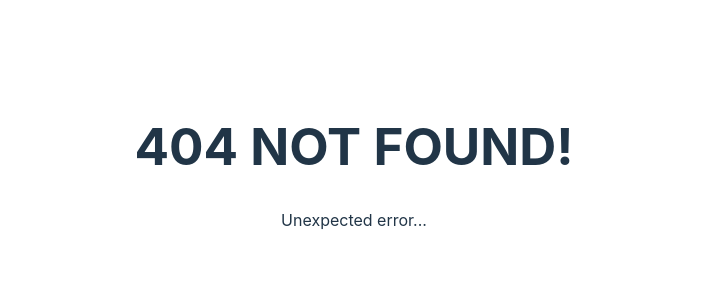
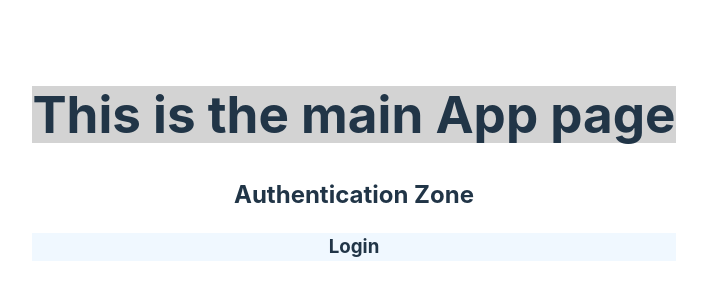
Before and after one commit to gustavogmv/gmv2-tecnofor-react, a React (Vite) app in the folder rutas/: page /login in a window 1280 px wide. Before the commit this address had no page. Shown: the part 234-534 px from the top of the page, without its empty margins (286-993 px from the left). Built offline with nearby package versions, Linux system fonts and the light colour scheme.

Commit message:
day04, [rutas] use browser-router: add different levels routes

```diff
--- a/rutas/src/App.tsx
+++ b/rutas/src/App.tsx
@@ -1,4 +1,3 @@
-import {useState} from 'react'
 import './App.css'
 import {Outlet} from "react-router-dom";
 
--- /dev/null
+++ b/rutas/src/pages/admin/Graphics.tsx
@@ -0,0 +1,7 @@
+const Graphics = () => {
+    return <div>
+        <h3>Graphics</h3>
+    </div>
+}
+
+export default Graphics;
--- /dev/null
+++ b/rutas/src/pages/admin/Lists.tsx
@@ -0,0 +1,7 @@
+const Lists = () => {
+    return <div>
+        <h3>Lists zone....</h3>
+    </div>
+}
+
+export default Lists;
--- /dev/null
+++ b/rutas/src/pages/auth/Login.tsx
@@ -0,0 +1,7 @@
+const Login = () =>{
+    return <div>
+        <h3>Login </h3>
+    </div>
+}
+
+export default Login;
--- /dev/null
+++ b/rutas/src/pages/auth/Register.tsx
@@ -0,0 +1,7 @@
+const Register = () =>{
+    return <div>
+        <h3>Register</h3>
+    </div>
+}
+
+export default Register;
--- /dev/null
+++ b/rutas/src/pages/layout/AdminLayout.tsx
@@ -0,0 +1,10 @@
+import {Outlet} from "react-router-dom";
+
+const AdminLayout = () => {
+    return <>
+        <h2>Administration Zone</h2>
+        <Outlet></Outlet>
+    </>
+}
+
+export default AdminLayout;
--- /dev/null
+++ b/rutas/src/pages/layout/AuthLayout.tsx
@@ -0,0 +1,12 @@
+import {Outlet} from "react-router-dom";
+
+const AuthLayout = () => {
+    return <>
+        <h2>Authentication Zone</h2>
+        <div style={{backgroundColor: "aliceblue"}}>
+            <Outlet></Outlet>
+        </div>
+    </>
+}
+
+export default AuthLayout;
```
Also changed, not shown: rutas/src/main.tsx (+20 -3 lines).
